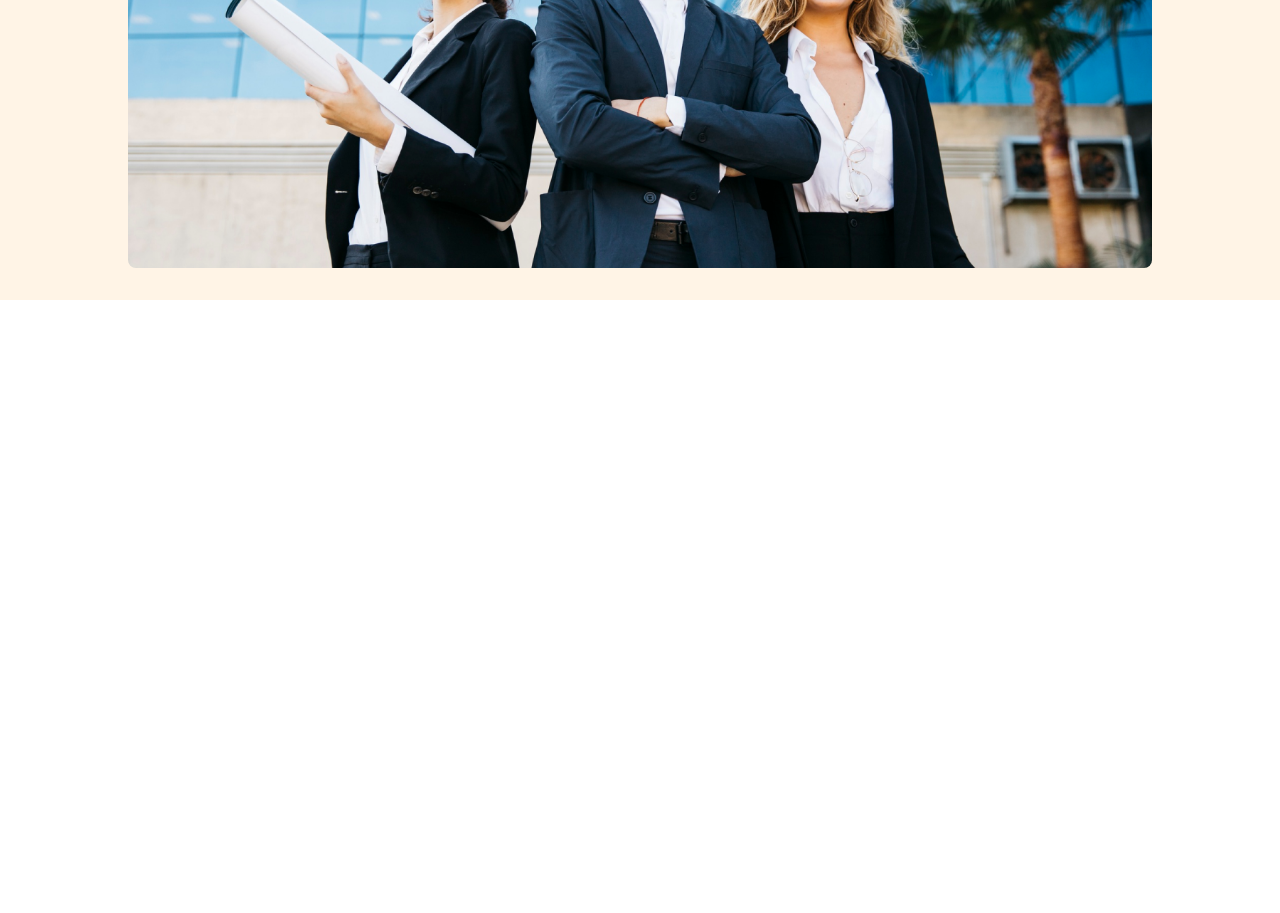
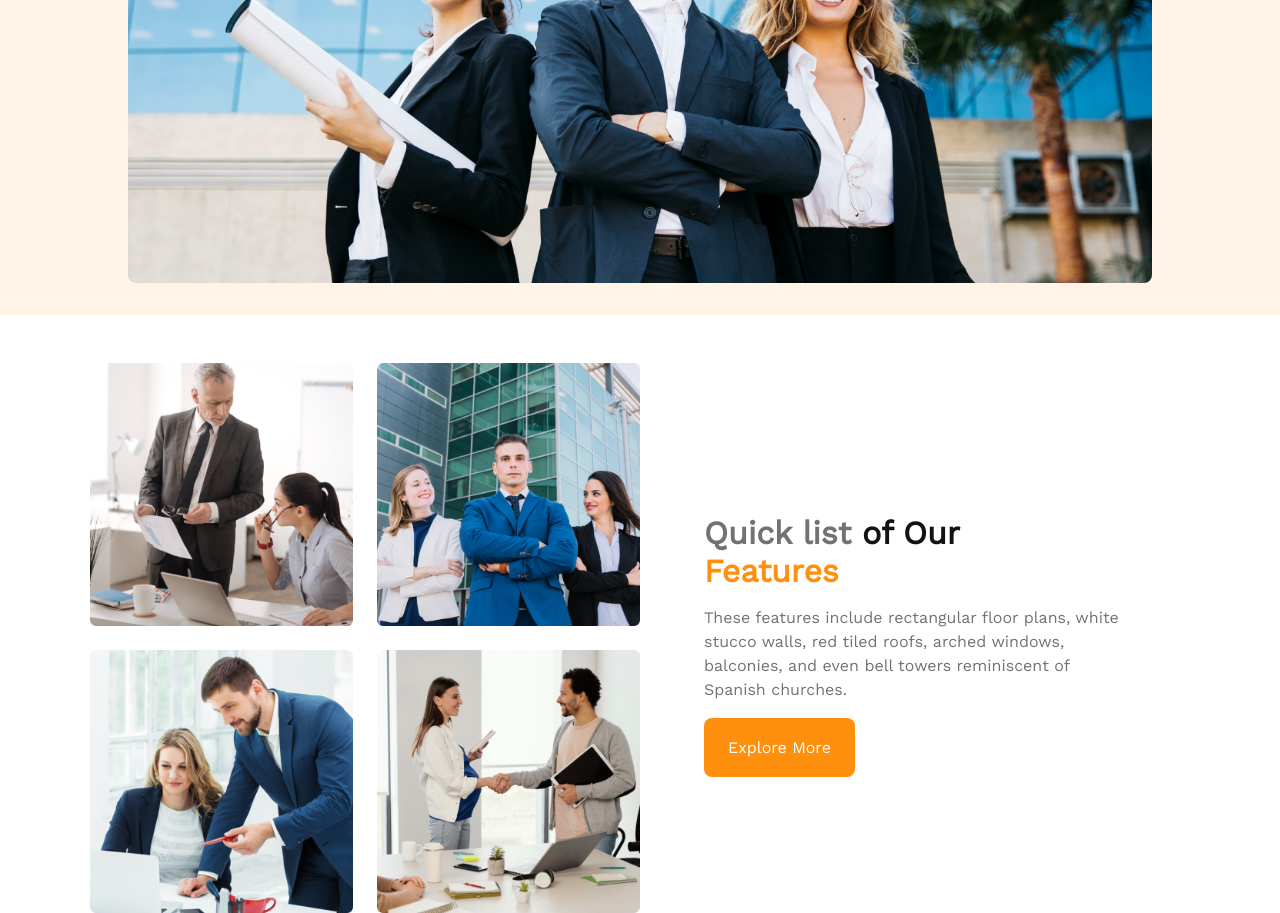
Before and after one commit to ForhadRoben/build-responsive-g3-architects-using-HTML-CSS, a plain HTML site: page index.html in a window 1280 px wide. Shown: the part 610-1523 px from the top of the page. Before the commit the page ends 910 px from the top, so only its background shows below. Drawn offline with nearby package versions, Linux system fonts and the light colour scheme.

Commit message:
features list with grid and flex part completed

```diff
--- a/css/style.css
+++ b/css/style.css
@@ -22,6 +22,10 @@ a {
 
 span {
     color: #FF900E;
+}
+
+section {
+    margin-bottom: 3rem;
 }
 
 /* css utilities */
@@ -102,6 +106,7 @@ span {
 
 .banner-text p {
     padding-top: 1rem;
+    line-height: 1.5rem;
     color: #727272;
 }
 
@@ -114,3 +119,40 @@ span {
     margin: 2rem 0;
     border-radius: 8px;
 }
+
+/* features list styles */
+.features-list {
+    /* text-align: ; */
+}
+
+.features-list-img {
+    width: 50%;
+    display: grid;
+    grid-template-columns: repeat(2, 1fr);
+    gap: 24px;
+}
+
+.features-list-img img {
+    width: 100%;
+}
+
+.features-list-text {
+    width: 50%;
+    padding: 0 4rem;
+
+}
+
+.features-list-text h1 {
+    margin-top: 1rem;
+    font-size: 2rem;
+}
+
+.features-list-text p {
+    color: #727272;
+    line-height: 1.5rem;
+    margin-top: 1rem;
+}
+
+.features-list-text .btn {
+    margin-top: 1rem;
+}
--- a/index.html
+++ b/index.html
@@ -35,7 +35,22 @@
                 <a class="btn" href="#">Explore More</a>
             </div>
             <img class="container banner-img" src="./images/banner.png" alt="">
-
+        </section>
+        <!-- features list part -->
+        <section class="features-list flex container">
+            <div class="features-list-img">
+                <img src="./images/team1.png" alt="">
+                <img src="./images/team2.png" alt="">
+                <img src="./images/team3.png" alt="">
+                <img src="./images/team4.png" alt="">
+            </div>
+            <div class="features-list-text">
+                <h1><span style="color:#727272">Quick list</span> <span style="color: #131313
+                    ;">of Our</span><br> <span>Features</span></h1>
+                <p>These features include rectangular floor plans, white stucco walls, red tiled roofs, arched windows,
+                    balconies, and even bell towers reminiscent of Spanish churches. </p>
+                <a class="btn" href="#">Explore More</a>
+            </div>
         </section>
     </main>
     <footer></footer>
```
